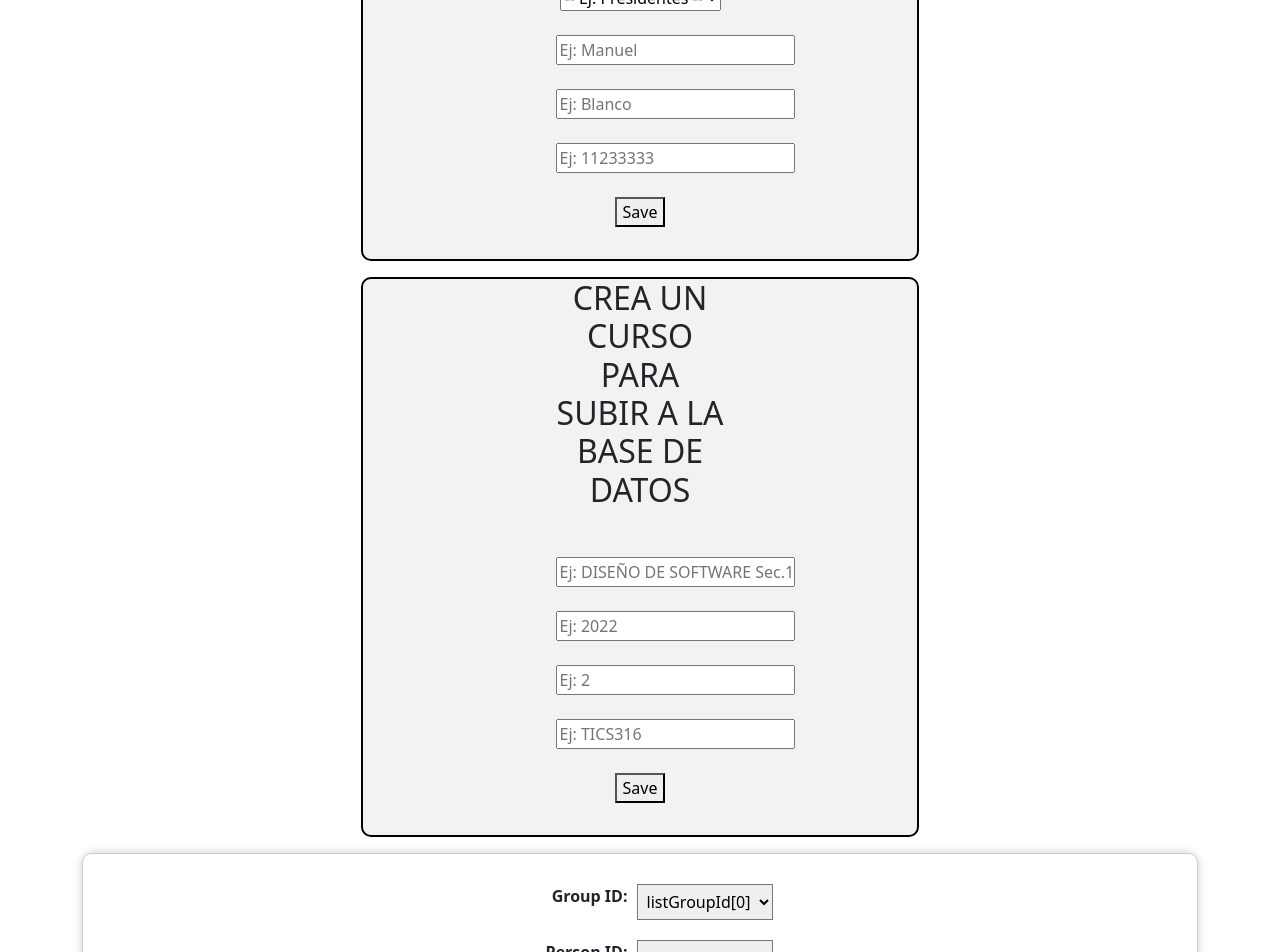
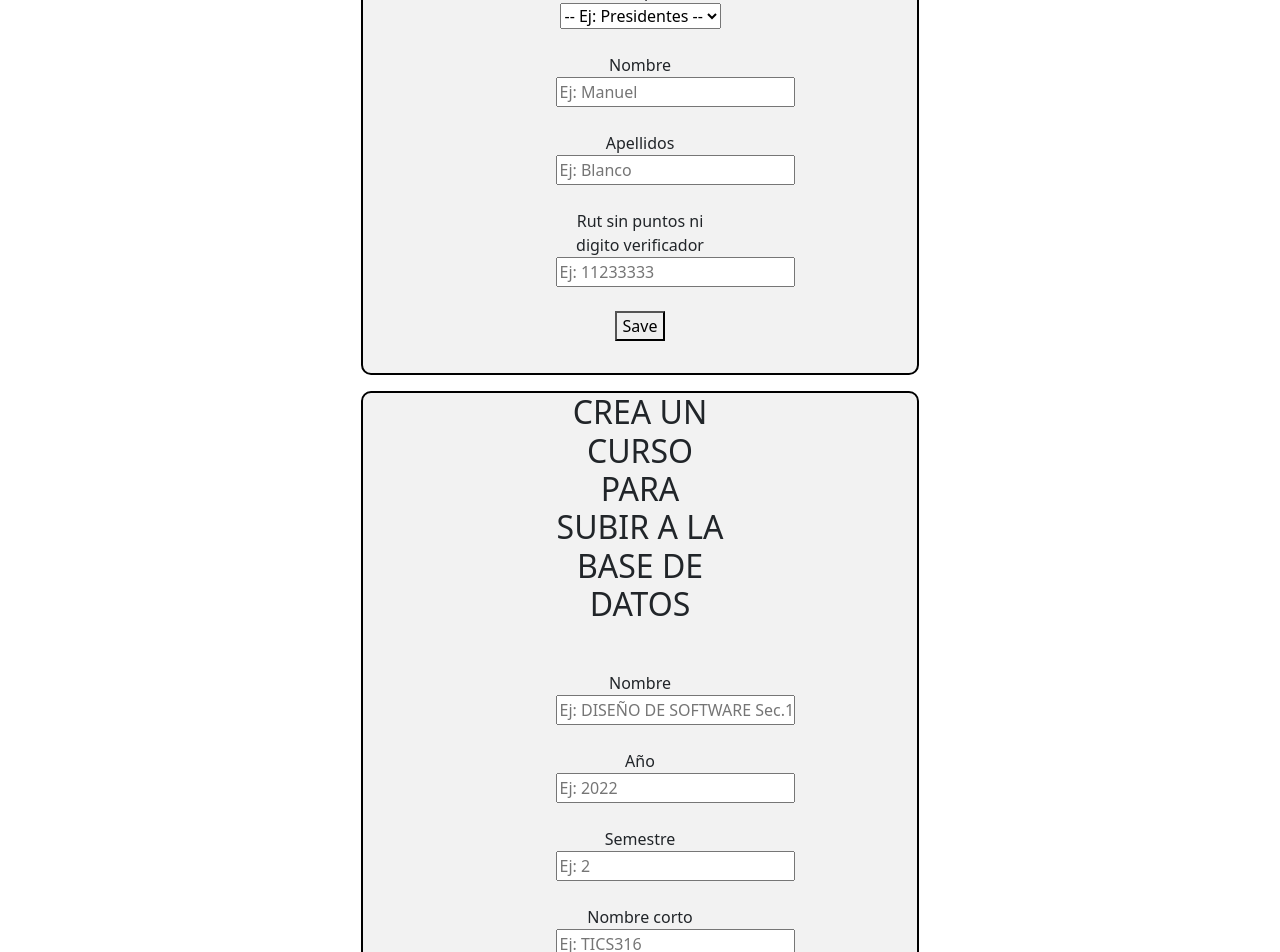
Before and after one commit to Cheick5/faceapi2023, a React (Create React App) app: page / in a window 1280 px wide. Shown: the part 920-1872 px from the top of the page. Built offline with nearby package versions, Linux system fonts and the light colour scheme.

Commit message:
Base de datos cursos

```diff
--- a/src/components/AddCourse.jsx
+++ b/src/components/AddCourse.jsx
@@ -48,13 +48,10 @@ const AddCourse = () => {
 
     const handleSubmit = async (e) => {
         e.preventDefault();
-        console.log("nombre: " + Fname);
-        console.log("apellidos: " + Lname);
-        console.log("rut: " + rut);
 
         try {
-            const response = await axios.post('http://localhost:5000/post_create_person',
-                { "groupid": groupid,"name": Fname,"userData" : ""+ Lname +","+ rut},
+            const response = await axios.post('http://localhost:5000/post_create_course',
+                {"name": name,"year": year,"semester": semester,"short_name": short_name},
 
                 {
                     headers: { 'Content-Type': 'application/json' },
@@ -69,6 +66,7 @@ const AddCourse = () => {
         } catch (err) {
             if (!err?.response) {
                 setErrMsg('No Server Response');
+                console.log('No Server Response');
             } else if (err.response?.status === 409) {
                 setErrMsg('Username Taken');
             } else {
@@ -100,13 +98,17 @@ const AddCourse = () => {
                         </form> */}
                         <form onSubmit={handleSubmit}>
                             <div className="input-field"  >
+                                <label for="Name">Nombre</label>
                                 <input name = "Name" type='text' value={name} placeholder= 'Ej: DISEÑO DE SOFTWARE Sec.1' required onChange={(e) => setName(e.target.value)}/>
                             <br></br><br></br>
+                                <label for="Año">Año</label>
                                 <input name = "Year" type='text' value={year} placeholder= 'Ej: 2022' required onChange={(e) => setYear(e.target.value)}/>
                             <br></br><br></br>
+                                <label for="Semester">Semestre</label>
                                 <input name = "Semester" type='text' value={semester} placeholder= 'Ej: 2' required onChange={(e) => setSemester(e.target.value)}/>
                             <br></br><br></br>
-                                <input name = "Short_Name" type='text' value={short_name} placeholder= 'Ej: TICS316' required onChange={(e) => setShort_Name(e.target.value)}/>
+                                <label for="Short_Name">Nombre corto</label>
+                                <input name = "Short_Name" type='text' value={short_name} placeholder= 'Ej: TICS316' required onChange={(e) => setShort_name(e.target.value)}/>
                             <br></br><br></br>
                                 <i className="uil uil-user"></i>
                             </div>
--- a/src/components/CreatePerson.jsx
+++ b/src/components/CreatePerson.jsx
@@ -102,11 +102,14 @@ function CreatePerson() {
                         <br></br><br></br>
                     </form>
                     <form onSubmit={handleSubmit}>
-                        <div className="input-field"  >
+                        <div className="input-field" >
+                            <label for="first_name">Nombre</label>
                             <input name = "first_name" type='text' value={Fname} placeholder= 'Ej: Manuel ' required onChange={(e) => setFname(e.target.value)}/>
                         <br></br><br></br>
+                            <label for="last_name">Apellidos</label>
                             <input name = "last_name" type='text' value={Lname} placeholder= 'Ej: Blanco' required onChange={(e) => setLname(e.target.value)}/>
                         <br></br><br></br>
+                            <label for="rut">Rut sin puntos ni digito verificador</label>
                             <input name = "rut" type='text' value={rut} placeholder= 'Ej: 11233333' required onChange={(e) => setRut(e.target.value)}/>
                         <br></br><br></br>
                             <i className="uil uil-user"></i>
--- a/src/components/CreatePersonGroup.jsx
+++ b/src/components/CreatePersonGroup.jsx
@@ -62,6 +62,7 @@ function CreatePersonGroup() {
                     <p ref={errRef} className={errMsg ? "errmsg" : "offscreen"} aria-live="assertive">{errMsg}</p>
                     <form onSubmit={handleSubmit}>
                         <div className="input-field">
+                            <label for="groupid">GroupId</label>
                             <input name = "groupid" type='text' value={groupid} placeholder= 'Ej: Presidentes' required onChange={(e) => setGroupid(e.target.value)}/>
                             <i className="uil uil-user"></i>
                         </div>
```
Also changed, not shown: 2 other files (tests, documents, lock files or other folders).
